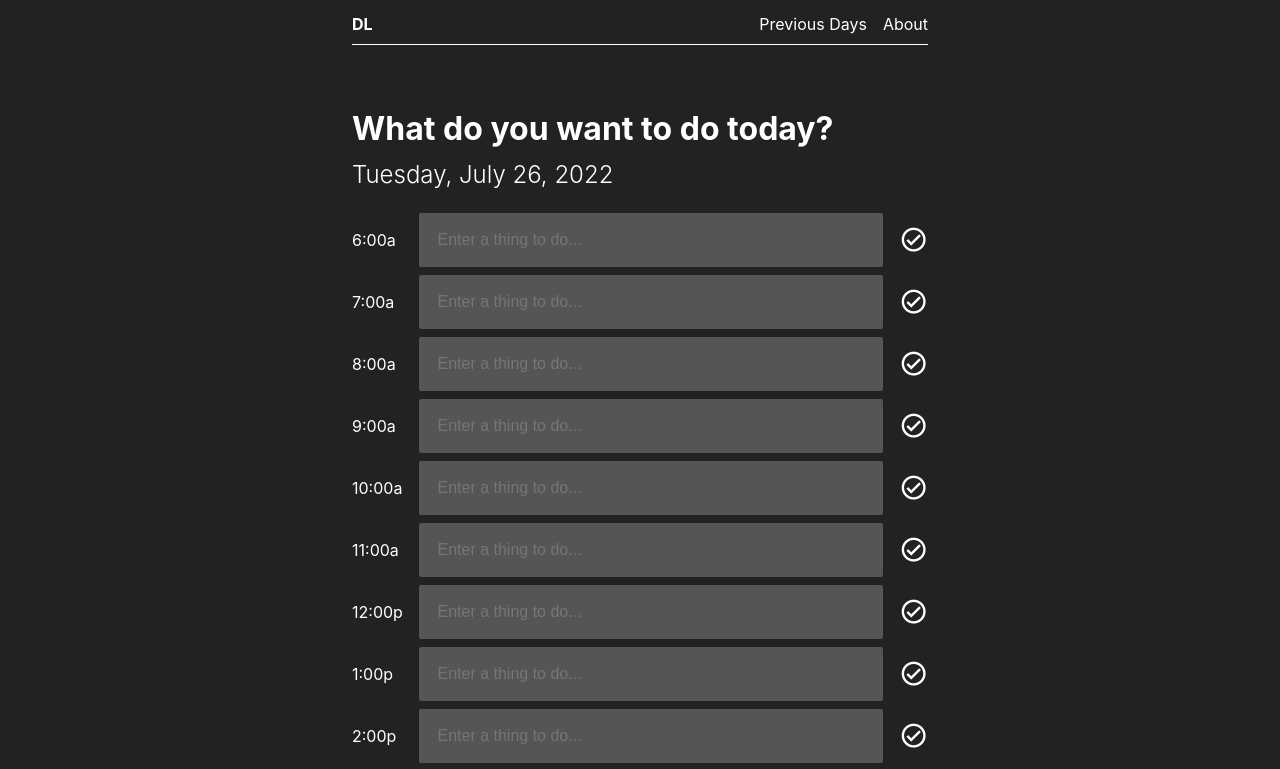
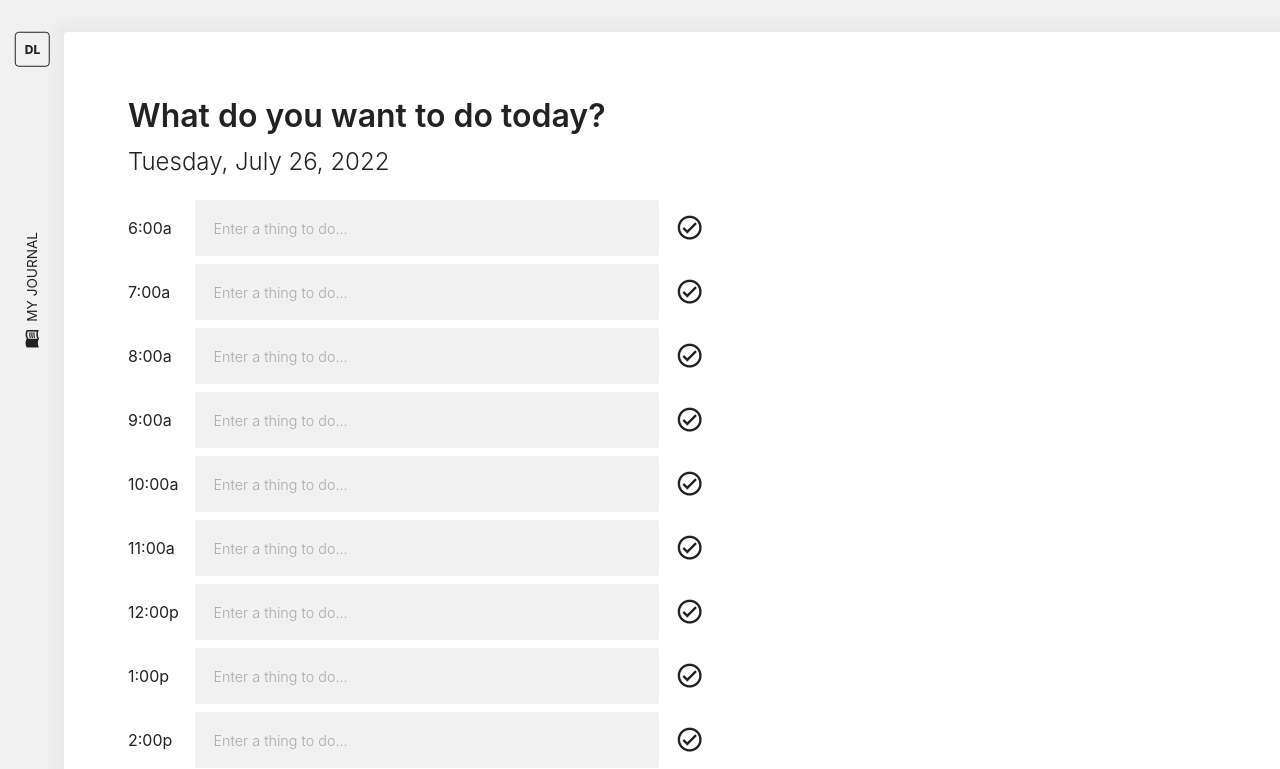
Before and after one commit to igdaloff/daylist, a Next.js app: page / in a window 1280 px wide. Shown: the top 769 px of the page. Built offline with nearby package versions, Linux system fonts and the light colour scheme.

Commit message:
decided to go light mode; cleaning up styles and changing nav to left spine

```diff
--- a/components/Layout.js
+++ b/components/Layout.js
@@ -2,10 +2,14 @@ import Nav from "./Nav";
 
 const Layout = ({ children }) => {
   return (
-    <div className="content">
+    <>
       <Nav />
-      { children }
-    </div>
+      <div className="content">
+        <div className="content-inner">
+          { children }
+        </div>
+      </div>
+    </>
    );
 }
 
--- a/components/Nav.js
+++ b/components/Nav.js
@@ -3,11 +3,12 @@ import Link from 'next/link'
 const Nav = () => {
   return (
     <nav>
-      <div className="logo">
-      <Link href="/"><a><strong>DL</strong></a></Link>
-      </div>
-      <Link href="/days"><a>Previous Days</a></Link>
-      <Link href="/about"><a>About </a></Link>
+      <Link href="/"><a className="logo">DL</a></Link>
+      <Link href="/days">
+        <a className="journal-nav-link"><span className="material-icons-outlined">menu_book</span>My Journal</a>
+      </Link>
+
+      {/* <Link href="/about"><a>About </a></Link> */}
     </nav>
    );
 }
--- a/components/PlanListItem.js
+++ b/components/PlanListItem.js
@@ -11,7 +11,6 @@ export default function PlanListItem(props) {
   }
 
   const completeInputStyle = {
-    borderColor: variables.blue,
     outlineColor: variables.blue,
     transition: "ease-in 0.25s",
   }
--- a/pages/_app.js
+++ b/pages/_app.js
@@ -1,6 +1,5 @@
 import Layout from '../components/Layout'
-import '../styles/globals.scss'
-import '../styles/forms.scss'
+import '../styles/index.scss'
 
 function MyApp({ Component, pageProps }) {
   return (
--- a/pages/index.js
+++ b/pages/index.js
@@ -1,6 +1,7 @@
 import Head from 'next/head'
 import PlanHeader from '../components/PlanHeader'
 import PlanList from '../components/PlanList'
+import styles from '../styles/Plan.module.scss'
 
 export default function Home() {
   return (
@@ -9,10 +10,10 @@ export default function Home() {
         <title>Daylist | Home</title>
         <meta name="description" content="" />
       </Head>
-      <div>
+      <main className={styles.planContainer}>
         <PlanHeader />
         <PlanList />
-      </div>
+      </main>
     </>
   )
 }
--- a/styles/Plan.module.scss
+++ b/styles/Plan.module.scss
@@ -1,12 +1,13 @@
 @import "variables.module.scss";
 
-.planForm {
-  margin-bottom: var(--space-10)
+.planForm{
+  margin-bottom: var(--space-10);
+  max-width: 36em;
 }
 
-.hourListItem, .notesListItem {
+.hourListItem, .notesListItem{
   display: flex;
-  align-items: center;;
+  align-items: center;
   margin-bottom: var(--space-2);
 
   label{
@@ -29,13 +30,13 @@
   }
 }
 
-.notesListItem {
+.notesListItem{
   align-items: start;
   margin-top: var(--space-4);
   padding-top: var(--space-4);
   border-top: 1px solid $dark-grey;
 }
 
-.completeIcon {
+.completeIcon{
   font-size: 1.4em;
 }
--- a/styles/_variables.module.scss
+++ b/styles/_variables.module.scss
@@ -3,18 +3,20 @@ $black: #222;
 $white: #fff;
 $grey: #aaa;
 $dark-grey: lighten($black, 20%);
+$light-grey: #f1f1f1;
 $blue: #26bedc;
 
-:export {
+:export{
   black: $black;
   white: $white;
   grey: $grey;
   darkGrey: $dark-grey;
   blue: $blue;
+  lightGrey: $light-grey;
 }
 
 // Spacing
-.content{
+#__next{
   --space-1: 4px;
   --space-2: 8px;
   --space-3: 16px;
@@ -26,3 +28,8 @@ $blue: #26bedc;
   --space-9: 88px;
   --space-10: 120px;
 }
+
+// Media query widths
+$small: 600px;
+$medium: 800px;
+$large: 1000px;
--- a/styles/forms.scss
+++ /dev/null
@@ -1,7 +0,0 @@
-input {
-  width: 100%;
-}
-
-textarea {
-  font-family: -apple-system, BlinkMacSystemFont, Segoe UI, Roboto, Oxygen, Ubuntu, Cantarell, Fira Sans, Droid Sans, Helvetica Neue, sans-serif;
-}
--- a/styles/globals.scss
+++ /dev/null
@@ -1,99 +0,0 @@
-@import "variables.module.scss";
-
-html,
-body {
-  padding: 0;
-  margin: 0;
-  font-family: -apple-system, BlinkMacSystemFont, Segoe UI, Roboto, Oxygen,
-    Ubuntu, Cantarell, Fira Sans, Droid Sans, Helvetica Neue, sans-serif;
-  background: $black;
-  color: $white;
-}
-
-a {
-  color: inherit;
-  text-decoration: none;
-}
-
-* {
-  box-sizing: border-box;
-}
-
-li, ul {
-  padding: 0;
-  list-style: none;
-}
-
-.content {
-  max-width: 36rem;
-  margin: 0 auto;
-}
-
-// Typography
-h1{
-  margin: 0;
-}
-
-h2{
-  margin: 0.5em 0 1em;
-  font-weight: 300;
-}
-
-// Navigation
-nav {
-  margin: var(--space-1) auto var(--space-7);
-  padding: 10px 0;
-  display: flex;
-  justify-content: flex-end;
-  align-items: flex-end;
-  border-bottom: 1px solid $white;
-
-  a {
-    margin-left: var(--space-3);
-  }
-
-  .logo {
-    margin-right: auto;
-
-    a {
-      margin-left: 0;
-    }
-  }
-}
-
-// Footer
-footer {
-  display: flex;
-  flex: 1;
-  padding: var(--space-8) 0 var(--space-4);
-  justify-content: center;
-  align-items: center;
-
-  color: $dark-grey;
-
-  a {
-    display: flex;
-    justify-content: center;
-    align-items: center;
-    flex-grow: 1;
-  }
-}
-
-// 404
-.not-found {
-  text-align: center;
-}
-
-// Forms
-input, textarea {
-  background-color: $dark-grey;
-  border: 0;
-  padding: var(--space-3);
-  border-radius: 2px;
-  color: $white;
-  font-size: 1em;
-
-  &:focus{
-    outline: 2px solid $white;
-  }
-}
--- /dev/null
+++ b/styles/index.scss
@@ -0,0 +1,182 @@
+@import "variables.module.scss";
+
+html,
+body{
+  padding: 0;
+  margin: 0;
+  font-family: -apple-system, BlinkMacSystemFont, Segoe UI, Roboto, Oxygen,
+    Ubuntu, Cantarell, Fira Sans, Droid Sans, Helvetica Neue, sans-serif;
+  color: $black;
+  background: $light-grey;
+
+  @media (max-width: 600px) {
+    font-size: 95%;
+  }
+}
+
+a{
+  color: inherit;
+  text-decoration: none;
+}
+
+*{
+  box-sizing: border-box;
+}
+
+li, ul{
+  padding: 0;
+  list-style: none;
+}
+
+.content-inner{
+  padding: var(--space-7);
+  background-color: white;
+  border-radius: 4px;
+  margin: 0 var(--space-3) var(--space-3);
+  box-shadow: 0px 0px 13px 8px rgba(158,158,158,0.1);
+
+  @media (min-width: $small) {
+    min-height: 100vw;
+    margin: var(--space-5) 0 0 var(--space-7);
+    box-shadow: 0px 0px 13px 8px rgba(158,158,158,0.1);
+    border-radius: 4px 0 0 0;
+  }
+}
+
+// Typography
+h1{
+  margin: 0;
+  font-weight: 600;
+}
+
+h2{
+  margin: 0.5em 0 1em;
+  font-weight: 300;
+}
+
+// Navigation
+nav{
+  display: flex;
+  align-items: center;
+  padding: var(--space-2) var(--space-3);
+  justify-content: space-between;
+
+  @media (min-width: $small) {
+    position: fixed;
+    transform: rotate(270deg) translateX(-100%);
+    transform-origin: top left;
+    width: 100vh;
+    height: var(--space-7);
+  }
+
+  .logo{
+    font-size: 0.75em;
+    font-weight: 800;
+    border: 1px solid;
+    padding: 0.75em;
+    border-radius: 4px;
+    cursor: pointer;
+    transition: 0.2s linear;
+
+    &:hover{
+      background: $black;
+      color: $light-grey;
+    }
+
+    @media (min-width: $small) {
+      position: absolute;
+      right: 0;
+      transform: rotate(90deg);
+      align-self: center;
+    }
+  }
+}
+
+.journal-nav-link{
+  font-weight: 400;
+  text-transform: uppercase;
+  font-size: 0.85em;
+  margin-left: 1em;
+
+  @media (min-width: $small) {
+    text-align: center;
+    position: absolute;
+    right: 25%;
+    align-self: center;
+    padding-bottom: 2px;
+    margin-bottom: -2px;
+  }
+
+  span{
+    font-size: 1.4em;
+    vertical-align: middle;
+    position: absolute;
+    left: -1.4em;
+    top: -2px;
+  }
+
+  //Todo: Fix this so the transition out happens every time, not just the first.
+  &:after{
+    content: '';
+    position: absolute;
+    width: 100%;
+    border-bottom: 1px solid transparent;
+    left: 0;
+    right: 0;
+    bottom: 0;
+    transform: translateY(3px);
+    transition: border-color 0.2s ease, transform 0.2s linear 4s;
+  }
+
+  &:hover:after{
+    border-color: $grey;
+    transform: translateY(0px);
+    transition: 0.4s ease;
+  }
+}
+
+//Forms
+input, textarea{
+  padding: var(--space-3);
+  background-color: $light-grey;
+  border: 0;
+  border-radius: 2px;
+  color: $black;
+  font-size: 1em;
+  font-family: -apple-system, BlinkMacSystemFont, Segoe UI, Roboto, Oxygen, Ubuntu, Cantarell, Fira Sans, Droid Sans, Helvetica Neue, sans-serif;
+  font-weight: 300;
+  outline: 2px solid transparent;
+
+  &::placeholder{
+    color: $grey;
+    font-size: 0.9em;
+  }
+
+  &:focus{
+    outline: 2px solid $grey;
+    transition: 0.6s ease all;
+  }
+}
+
+
+// Footer
+footer{
+  display: flex;
+  flex: 1;
+  padding: var(--space-8) 0 var(--space-4);
+  justify-content: center;
+  align-items: center;
+  color: $dark-grey;
+
+  a{
+    display: flex;
+    justify-content: center;
+    align-items: center;
+    flex-grow: 1;
+  }
+}
+
+// 404
+.not-found{
+  text-align: center;
+}
```
Also changed, not shown: pages/days/index.js (+6 -1 lines).
